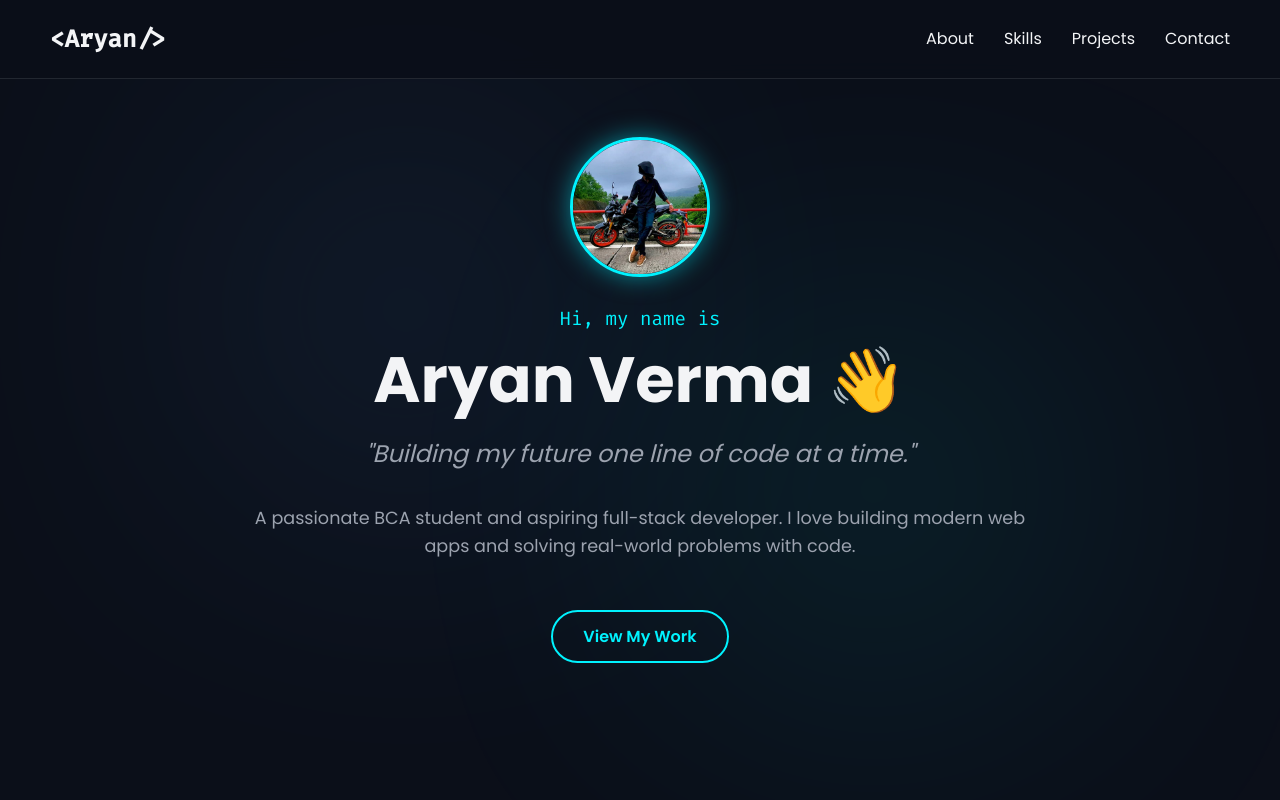
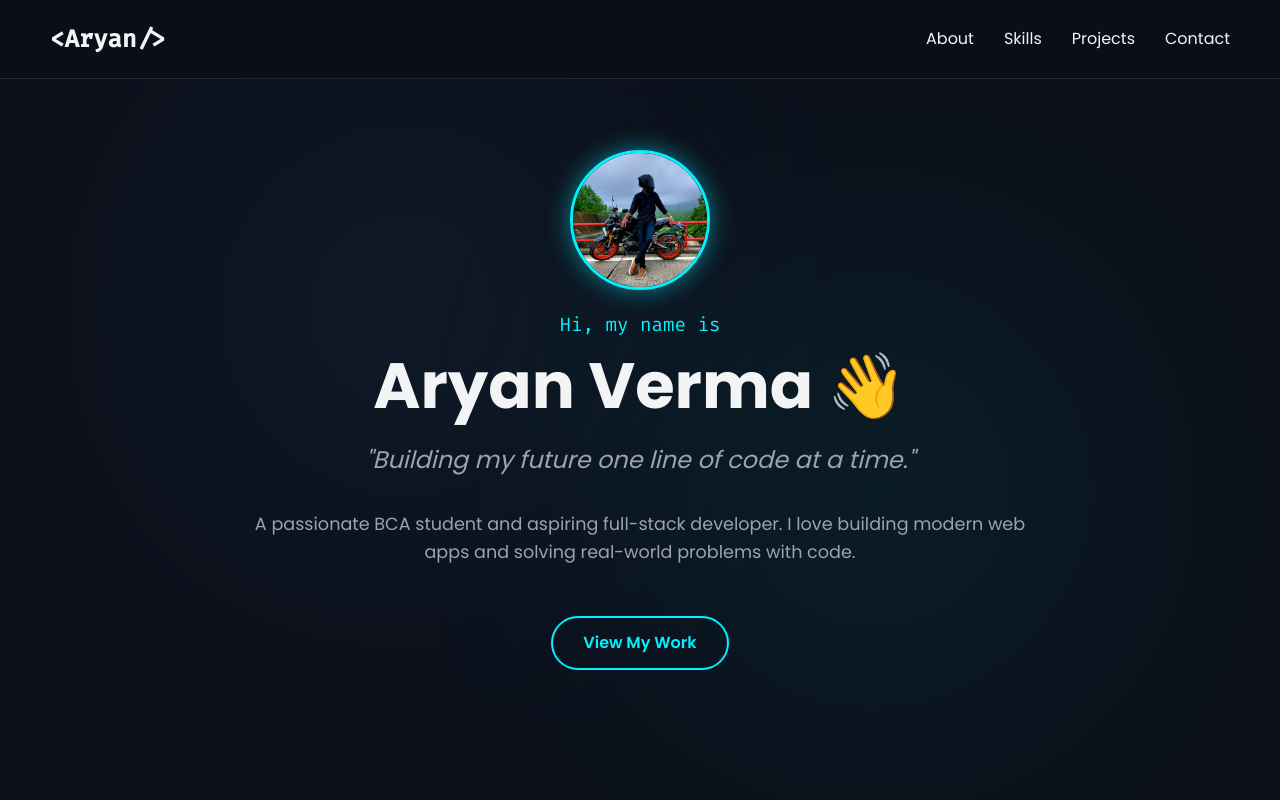
Before and after one commit to aryanvermasoc-hub/My-Info-ARYAN-VERMA, a plain HTML site: page index.html in a window 1280 px wide. Shown: the top 800 px of the page. Drawn offline with Linux system fonts and the light colour scheme.

Commit message:
Update index.html

```diff
--- a/index.html
+++ b/index.html
@@ -32,6 +32,19 @@
             line-height: 1.6;
             overflow-x: hidden;
         }
+        header {
+  text-align: center;
+  padding-top: 20px;
+}
+
+header h1 {
+  margin-bottom: 20px;
+}
+
+.profile-img {
+  display: block;
+  margin: 20px auto;
+}
 
         /* Gradient Text */
         .gradient-text {
```
